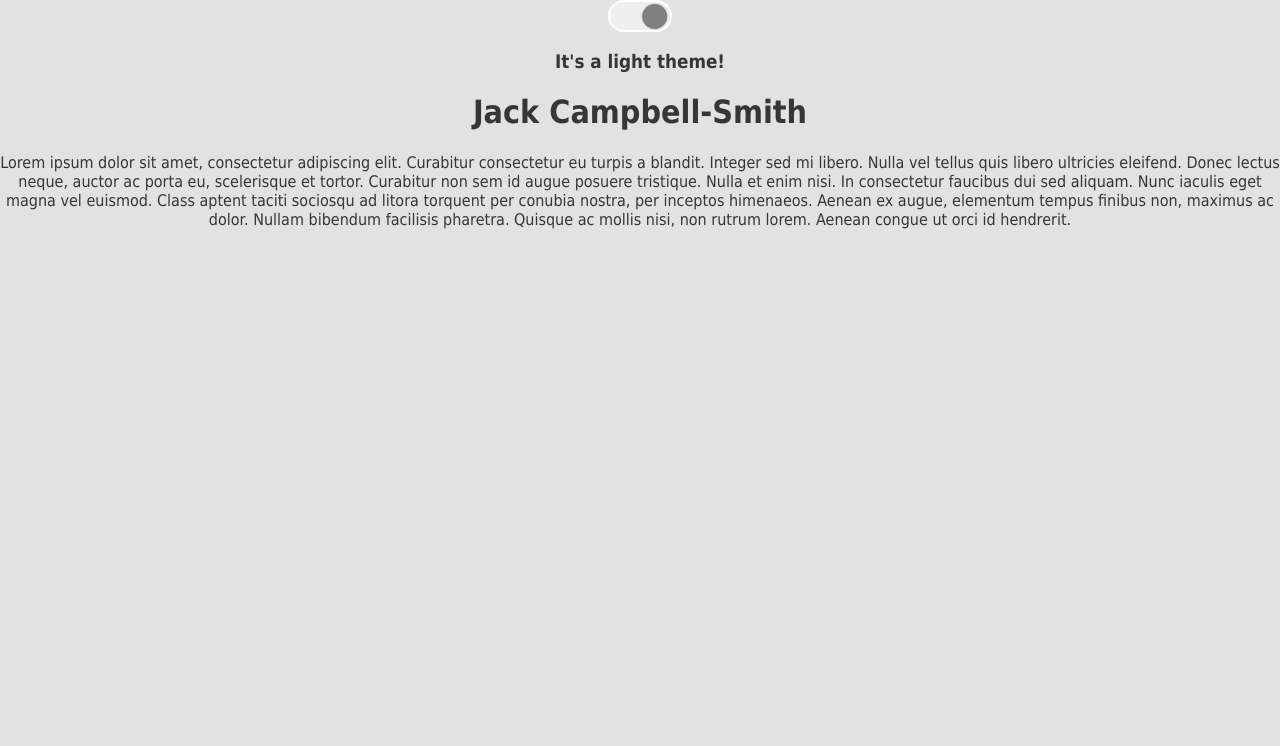
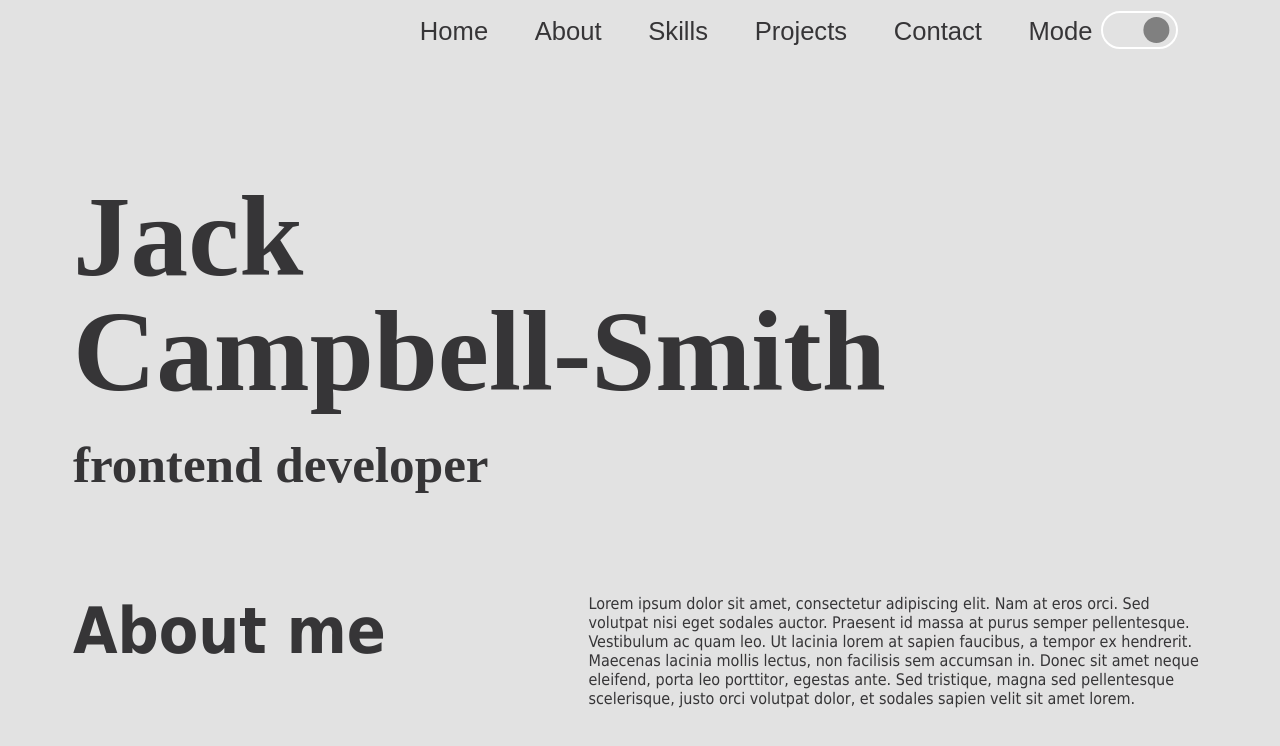
Before and after one commit to Jackfcs/personal-website, a React (Create React App) app: page / in a window 1280 px wide. Shown: the top 746 px of the page. Built offline with nearby package versions, Linux system fonts and the light colour scheme.

Commit message:
Added About section

```diff
--- a/src/App.css
+++ /dev/null
@@ -1,38 +0,0 @@
-.App {
-  text-align: center;
-}
-
-.App-logo {
-  height: 40vmin;
-  pointer-events: none;
-}
-
-@media (prefers-reduced-motion: no-preference) {
-  .App-logo {
-    animation: App-logo-spin infinite 20s linear;
-  }
-}
-
-.App-header {
-  background-color: #282c34;
-  min-height: 100vh;
-  display: flex;
-  flex-direction: column;
-  align-items: center;
-  justify-content: center;
-  font-size: calc(10px + 2vmin);
-  color: white;
-}
-
-.App-link {
-  color: #61dafb;
-}
-
-@keyframes App-logo-spin {
-  from {
-    transform: rotate(0deg);
-  }
-  to {
-    transform: rotate(360deg);
-  }
-}
--- a/src/App.js
+++ b/src/App.js
@@ -3,40 +3,31 @@ import { ThemeProvider } from "styled-components";
 import { GlobalStyles } from "./components/GlobalStyles";
 import { lightTheme, darkTheme } from "./components/Themes";
 import { useDarkMode } from "./components/UseDarkMode";
-import Toggle from "./components/Toggler"
-import "./App.css";
+import "./App.scss";
 import Main from "./components/Main";
+import Menu from "./components/Menu";
+import About from "./components/About";
+
+//Things to return to
+// scroll-snap
 
 function App() {
   const [theme, toggleTheme, componentMounted] = useDarkMode();
-
-  const themeMode = theme === 'light' ? lightTheme : darkTheme;
-
+  const themeMode = theme === "light" ? lightTheme : darkTheme;
 
   if (!componentMounted) {
-  return <div />
-};
+    return <div />;
+  }
 
   return (
     <ThemeProvider theme={themeMode}>
       <div className="App">
-      <GlobalStyles />
+        <GlobalStyles />
+        <Menu theme={theme} toggleTheme={toggleTheme} />
 
-      <Toggle  theme={theme} toggleTheme={toggleTheme} />
-      <h3>It's a {theme === 'light' ? 'light theme' : 'dark theme'}!</h3>
         <Main />
-        <div>
-          Lorem ipsum dolor sit amet, consectetur adipiscing elit. Curabitur
-          consectetur eu turpis a blandit. Integer sed mi libero. Nulla vel
-          tellus quis libero ultricies eleifend. Donec lectus neque, auctor ac
-          porta eu, scelerisque et tortor. Curabitur non sem id augue posuere
-          tristique. Nulla et enim nisi. In consectetur faucibus dui sed
-          aliquam. Nunc iaculis eget magna vel euismod. Class aptent taciti
-          sociosqu ad litora torquent per conubia nostra, per inceptos
-          himenaeos. Aenean ex augue, elementum tempus finibus non, maximus ac
-          dolor. Nullam bibendum facilisis pharetra. Quisque ac mollis nisi, non
-          rutrum lorem. Aenean congue ut orci id hendrerit.{" "}
-        </div>
+        <About />
+
       </div>
     </ThemeProvider>
   );
--- /dev/null
+++ b/src/App.scss
@@ -0,0 +1,7 @@
+.App {
+  position: relative;
+  padding-left: 5.7vw;
+  padding-right: 5.7vw;
+  max-width: 100%;
+  overflow-x: hidden;
+}
--- /dev/null
+++ b/src/components/About.js
@@ -0,0 +1,32 @@
+import React from 'react';
+import styled from "styled-components";
+
+const Container = styled.div`
+    display: flex;
+    flex-direction: row;
+    justify-content: space-between;
+`
+
+const SectionTitle = styled.h2`
+    flex: 5;
+`
+
+const SectionText = styled.p`
+    width: 45vw;
+    max-width: 100%;
+    height: auto;
+    flex: 6;
+`
+
+const About = () => {
+    return (
+            <Container>
+                <SectionTitle>About me</SectionTitle>
+                <SectionText>
+                Lorem ipsum dolor sit amet, consectetur adipiscing elit. Nam at eros orci. Sed volutpat nisi eget sodales auctor. Praesent id massa at purus semper pellentesque. Vestibulum ac quam leo. Ut lacinia lorem at sapien faucibus, a tempor ex hendrerit. Maecenas lacinia mollis lectus, non facilisis sem accumsan in. Donec sit amet neque eleifend, porta leo porttitor, egestas ante. Sed tristique, magna sed pellentesque scelerisque, justo orci volutpat dolor, et sodales sapien velit sit amet lorem.
+                </SectionText>
+            </Container>
+    )
+}
+
+export default About
--- a/src/components/Main.js
+++ b/src/components/Main.js
@@ -1,10 +1,33 @@
-import React from 'react'
+import React from 'react';
+import styled from "styled-components";
 
-function Main() {
+const Container = styled.div`
+    position: relative;
+    font-family: 'Volkhov', serif;
+    max-width: 100%;
+    margin-top: 14vw;
+    margin-bottom: 7.8vw;
+`
+
+const Name = styled.h1`
+    font-size: 9vw;
+    text-align: left;
+    line-height: 1;
+`
+
+const Title = styled.h3`
+    font-size: 4vw;
+    font-family: 'Volkhov', serif;
+    margin-top: 2vw;
+`
+
+const Main = () => {
     return (
-        <div>
-            <h1>Jack Campbell-Smith</h1>
-        </div>
+            <Container>
+                <Name>Jack</Name>
+                <Name>Campbell-Smith</Name>
+                <Title>frontend developer</Title>
+            </Container>
     )
 }
 
--- /dev/null
+++ b/src/components/Menu.js
@@ -0,0 +1,66 @@
+import React from 'react';
+import Toggle from "./Toggler";
+import styled from "styled-components";
+
+const Container = styled.div`
+  width: 62.2vw;
+  height: 100%;
+  vertical-align: middle;
+  max-height: 60px;
+  position: absolute;
+  right: 5vw;
+  display: flex;
+  align-items: center;
+  top: 0vw;
+`
+
+const Ul = styled.ul`
+list-style-type: none;
+display: flex;
+height: 2vw;
+width: inherit;
+justify-content: space-between;
+align-content: center;
+align-items: middle;
+`
+
+const A = styled.a`
+  font-family: 'DM Sans', sans-serif;
+  font-size: 2vw;
+  text-decoration: none;
+  height: 2vw;
+  display: block;
+`
+
+
+const NewToggle = styled(Toggle)`
+
+        position: relative;
+        bottom: .5vw;
+        right: 3vw;
+
+
+`
+
+const Menu = (props) => {
+    return (
+
+            <Container>
+            <Ul>
+
+                <li><A>Home</A></li>
+                <li><A>About</A></li>
+                <li><A>Skills</A></li>
+                <li><A>Projects</A></li>
+                <li><A>Contact</A></li>
+                <li><A>Mode</A></li>
+                <NewToggle theme={props.theme} toggleTheme={props.toggleTheme} ></NewToggle>
+
+
+            </Ul>
+           </Container>
+
+    )
+}
+
+export default Menu
--- a/src/components/Toggler.js
+++ b/src/components/Toggler.js
@@ -1,6 +1,7 @@
 import React from 'react'
 import { func, string } from 'prop-types';
 import styled from "styled-components";
+
 
 const Button = styled.button`
 background: ${({ theme }) => theme.background};
@@ -8,42 +9,52 @@ border: 2px solid ${({ theme }) => theme.toggleBorder};
 border-radius: 30px;
 cursor: pointer;
 display: flex;
-font-size: 0.5rem;
+font-size: 0.5vw;
 justify-content: space-between;
 margin: 0 auto;
 overflow: hidden;
-padding: 0.5rem;
+padding: 0.2vw;
 position: relative;
-width: 4rem;
-height: 2rem;
+width: 6vw;
+height: 3vw;
+align-items: center;
 `;
 
 const Ball = styled.span`
     transition: all 0.3s linear
-
+    position: absolute
     content: "";
-    position: relative;
-    bottom: 0.4rem;
-    right: 0.2rem;
-    width: 1.6rem;
-    height: 1.6rem;
-    border-radius: 45px;
+    bottom: 0rem;
+    right: 0rem;
+    width: 2vw;
+    height: 2vw;
+    border-radius: 50px;
     transition: 0.2s;
     background: grey;
-    box-shadow: 0 0 2px 0 rgba(10, 10, 10, 0.29);
-    transform: ${prop => prop.isLight ? 'translateX(0)' : 'translateX(1.7rem)'};
+    transform: ${prop => prop.isLight ? 'translateX(0)' : 'translateX(3vw)'};
+    left: ${prop => prop.isLight ?  'calc(ovw)' : 'calc(1vw)'};
+
+
+
+    // ${Button}: active & {
+    //     width: 2rem;
+    //     position: relative;
+    //     right: ${prop => prop.isLight ?  '0.5rem': '0.5rem'};
+    // }
 
 `
-const Toggle = ({theme,  toggleTheme }) => {
+const Toggle = ({theme,  toggleTheme, className}) => {
     const isLight = theme === 'dark'
-    console.log(isLight)
     return (
+        <div className={className}>
+
         <Button onClick={toggleTheme}>
-            <Ball onClick={toggleTheme} isLight={isLight} />
+            <Ball onClick={toggleTheme} isLight={isLight}/>
         </Button>
+        </div>
     );
 };
-console.log()
+
 Toggle.propTypes = {
     theme: string.isRequired,
     toggleTheme: func.isRequired,
--- a/src/index.js
+++ b/src/index.js
@@ -1,6 +1,6 @@
 import React from 'react';
 import ReactDOM from 'react-dom';
-import './index.css';
+import './index.scss';
 import App from './App';
 import reportWebVitals from './reportWebVitals';
 
--- a/src/index.css
+++ b/src/index.scss
@@ -1,3 +1,13 @@
+* {
+  margin: 0;
+  padding: 0;
+  border: 0;
+  outline: 0;
+  font-size: 100%;
+  vertical-align: baseline;
+  background: transparent;
+}
+
 body {
   margin: 0;
   font-family: -apple-system, BlinkMacSystemFont, 'Segoe UI', 'Roboto', 'Oxygen',
@@ -11,3 +21,7 @@ code {
   font-family: source-code-pro, Menlo, Monaco, Consolas, 'Courier New',
     monospace;
 }
+
+h2 {
+  font-size: 5vw;
+}
```
